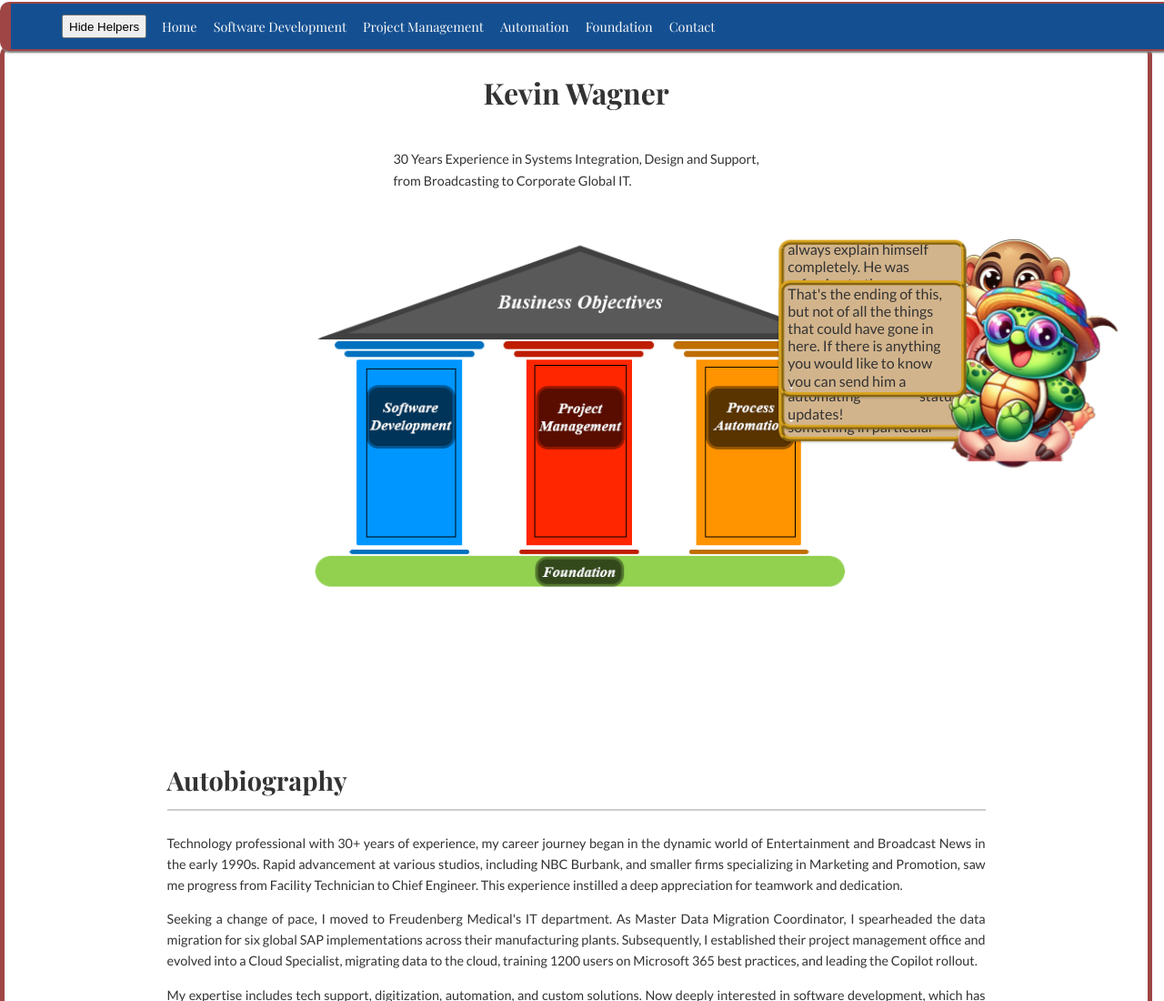
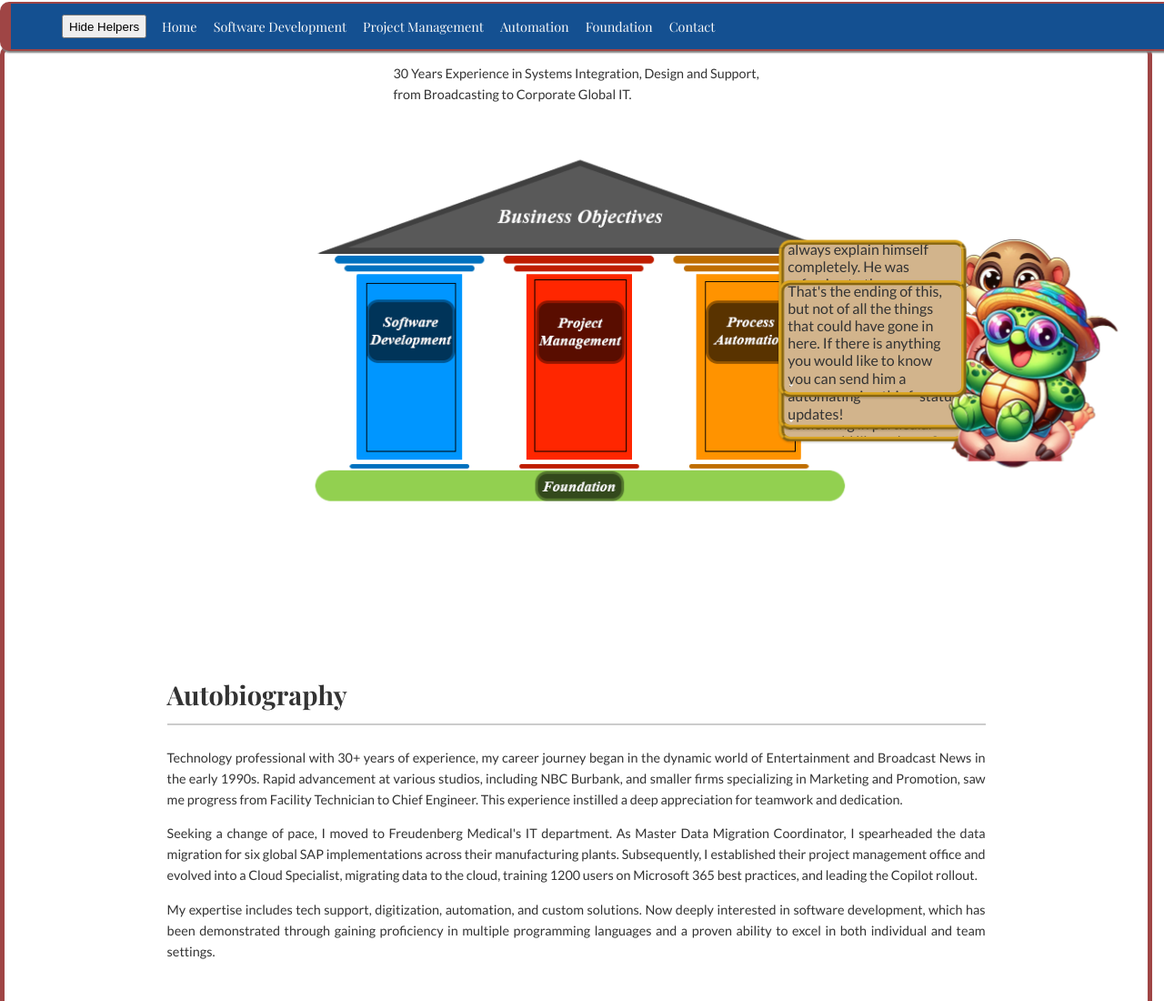
Before and after one commit to kjwagner613/portfolio, a plain HTML site: page index.html in a window 1280 px wide. Shown: the top 1100 px of the page at 91% size. Drawn offline with nearby package versions, Linux system fonts and the light colour scheme.

```diff
--- a/index.html
+++ b/index.html
@@ -27,7 +27,6 @@
 
   <main>
     <div class="page-wrapper">
-        <h1>Kevin Wagner</h1>
         <p>30 Years Experience in Systems Integration, Design and Support,<br> from Broadcasting to Corporate Global IT.
         </p>
 
```
Also changed, not shown: 1 other file.
